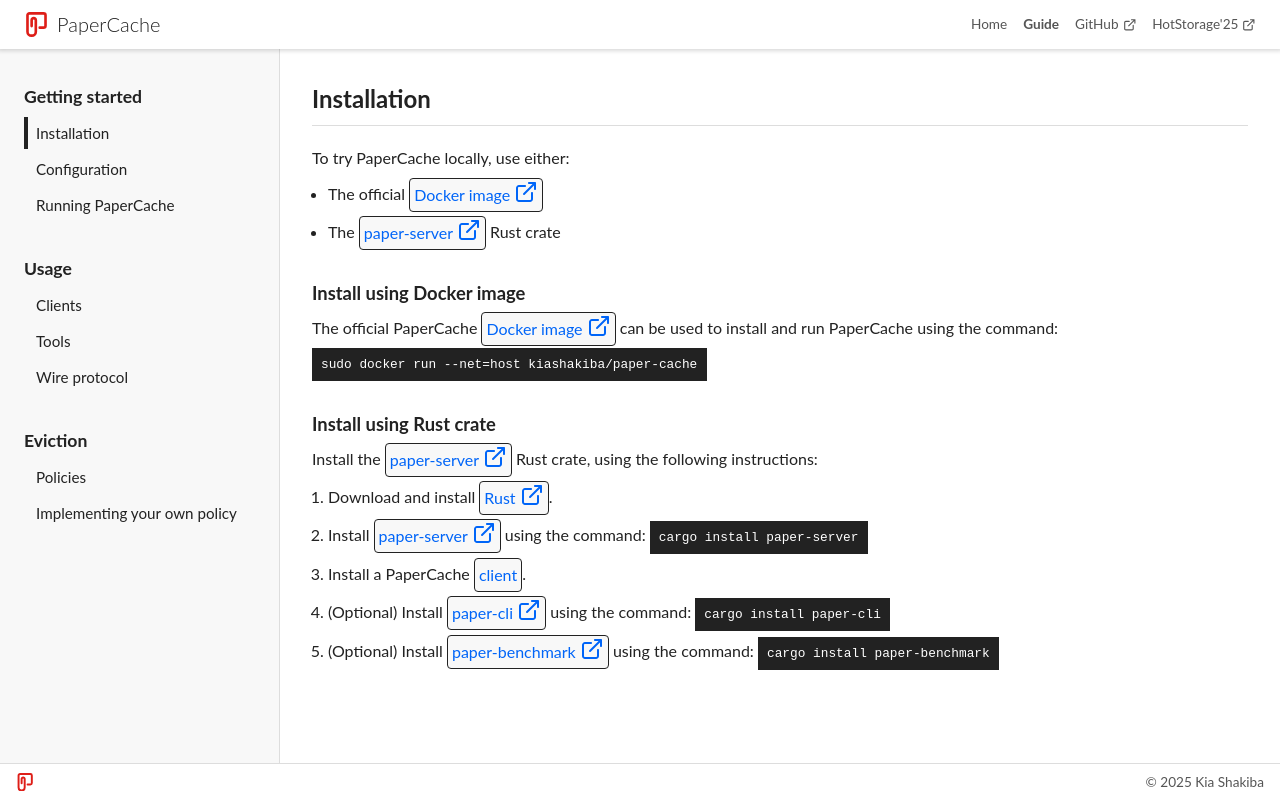
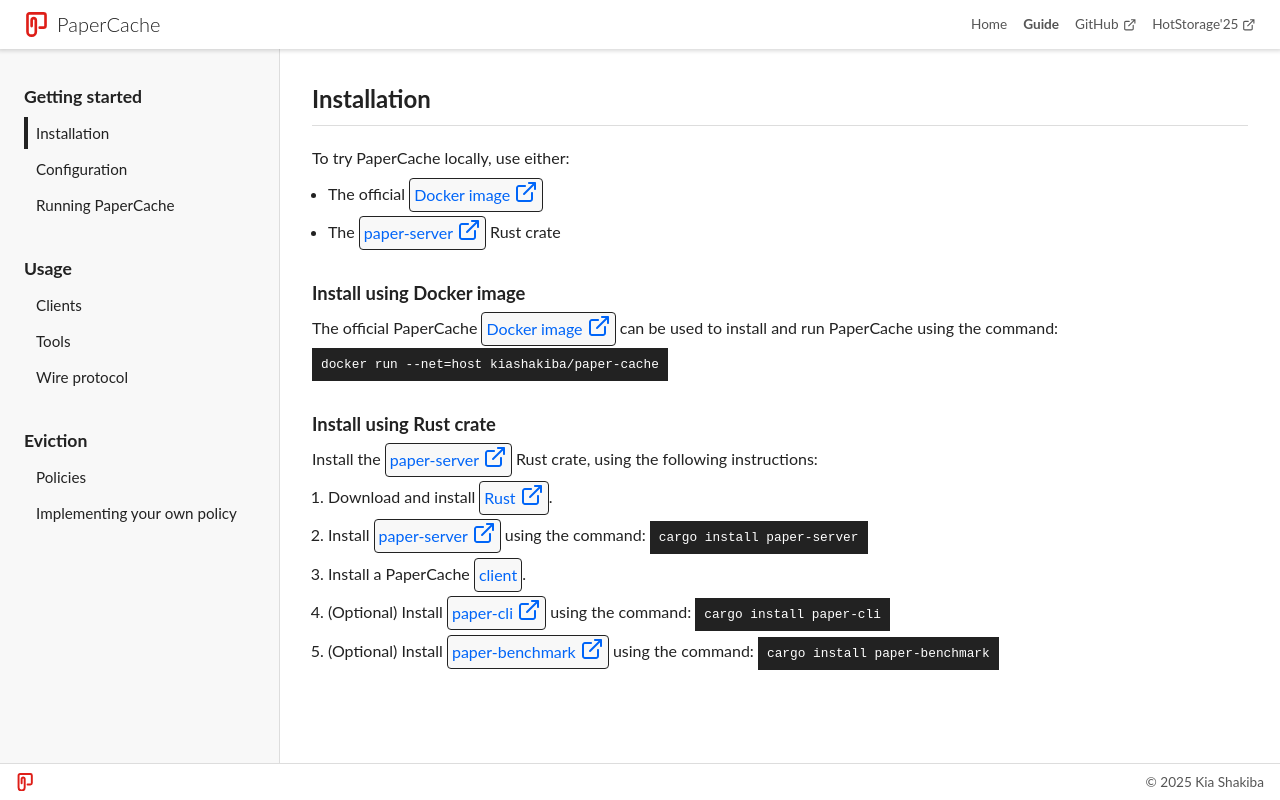
Before and after one commit to PaperCache/website, a SvelteKit app: page /guide/getting-started/installation in a window 1280 px wide. Built offline with nearby package versions, Linux system fonts and the light colour scheme.

Commit message:
Remove docker sudo command

```diff
--- a/src/routes/guide/getting-started/installation/+page.svelte
+++ b/src/routes/guide/getting-started/installation/+page.svelte
@@ -15,7 +15,7 @@
 <h3>Install using Docker image</h3>
 <p>The official PaperCache <Tag href={DOCKER_HREF}>Docker image</Tag> can be used to install and run PaperCache using the command:
 <Command command={`
-	sudo docker run --net=host kiashakiba/paper-cache
+	docker run --net=host kiashakiba/paper-cache
 `} />
 </p>
 
```
